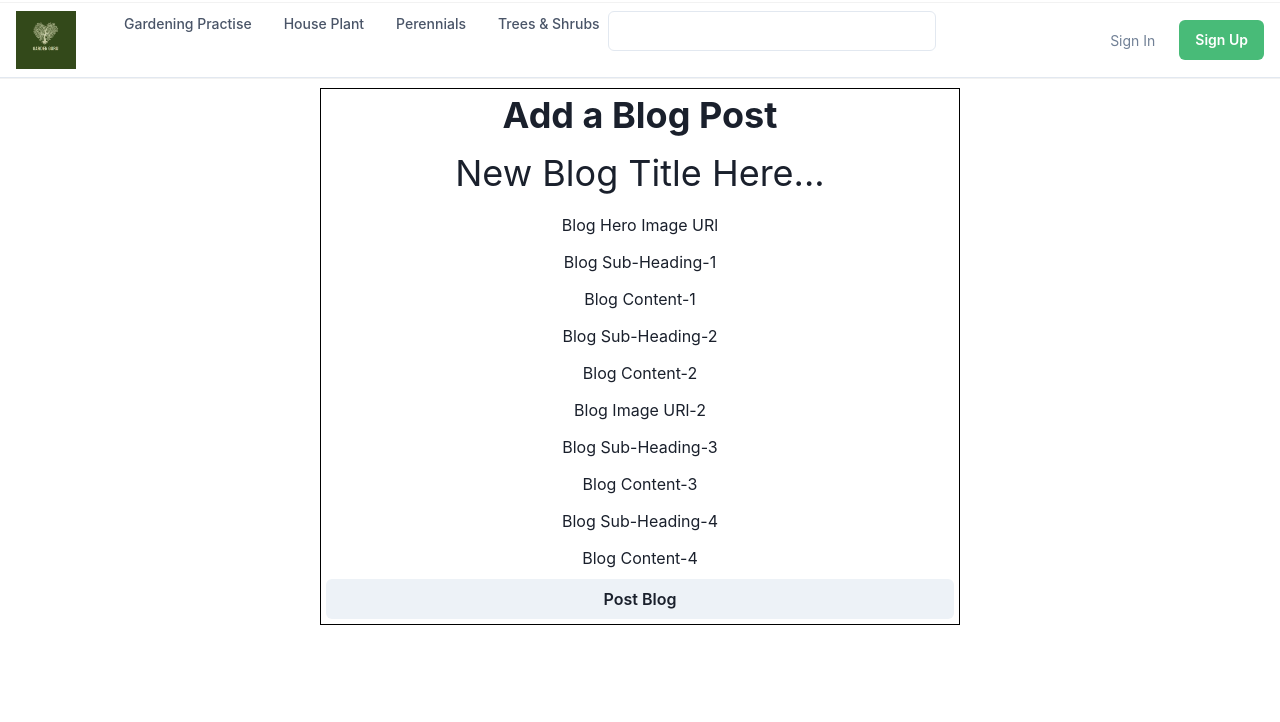
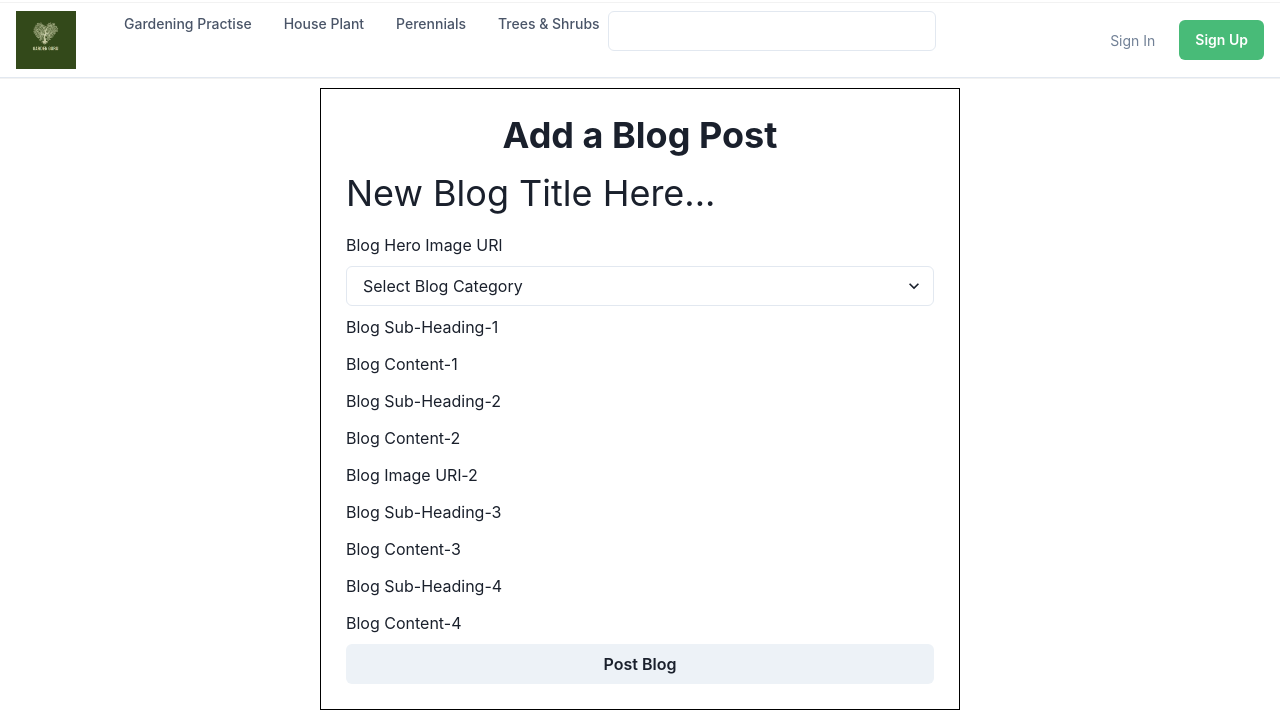
Before and after one commit to SanketPotdar121695/concerned-picture-9849, a React (Create React App) app in the folder Client/: page /addpost in a window 1280 px wide. Shown: the top 722 px of the page. Built offline with nearby package versions, Linux system fonts and the light colour scheme.

Commit message:
some improvments in ui

```diff
--- a/Client/src/pages/UserPages/Posts.jsx
+++ b/Client/src/pages/UserPages/Posts.jsx
@@ -1,5 +1,5 @@
 import React, { useState } from "react";
-import { Box, Button, Heading } from "@chakra-ui/react";
+import { Box, Button, Heading, Select } from "@chakra-ui/react";
 import {
   Editable,
   EditableInput,
@@ -10,6 +10,7 @@ import { useSelector, useDispatch } from "react-redux";
 import { postPostFn } from "../../redux/postReducer/action";
 const Posts = () => {
   const [title, setTitle] = useState("");
+  const [category, setCategory] = useState("");
   //Headings
   const [headingOne, setHeadingOne] = useState("");
   const [headingTwo, setHeadingTwo] = useState("");
@@ -26,8 +27,9 @@ const Posts = () => {
   const [blogimgURLTwo, setblogImgURLTwo] = useState("");
   const [blogimgURLThree, setblogImgURLThree] = useState("");
 
+  const [blogpost, setBlogpost] = useState({});
   const data = useSelector((store) => store.postReducer);
-  console.log(data);
+  // console.log(data);
   const dispatch = useDispatch();
 
   const handlePostBlog = () => {
@@ -53,13 +55,15 @@ const Posts = () => {
         descriptions: [contentOne, contentTwo, contentThree, contentFour],
         images: [blogimgURL, blogimgURLTwo, blogimgURLThree],
       },
+      category,
       cover_image: heroimgURL,
       date: `${new Date().toDateString()} ${new Date().toLocaleTimeString(
         "en-US"
       )}`,
     };
-    console.log(payload);
-    dispatch(postPostFn(payload));
+    setBlogpost(payload);
+    console.log(blogpost);
+    // dispatch(postPostFn(payload));
   };
 
   return (
@@ -72,12 +76,17 @@ const Posts = () => {
         display={"flex"}
         gap={"5px"}
         flexDirection={"column"}
-        padding={"5px"}
+        padding={"25px"}
         mt={"10px"}
       >
         {/* Heading */}
         <Heading as={"h1"}>Add a Blog Post</Heading>
-        <Editable defaultValue="New Blog Title Here..." fontSize="4xl">
+        <Editable
+          // defaultValue="New Blog Title Here..."
+          placeholder="New Blog Title Here..."
+          fontSize="4xl"
+          textAlign={"left"}
+        >
           <EditablePreview />
           <EditableInput
             value={title}
@@ -85,23 +94,33 @@ const Posts = () => {
           />
         </Editable>
         {/* Hero Image URL */}
-        <Editable defaultValue="Blog Hero Image URl">
+        <Editable placeholder="Blog Hero Image URl" textAlign={"left"}>
           <EditablePreview />
           <EditableInput
             value={heroimgURL}
             onChange={(e) => setHeroImgURL(e.target.value)}
           />
         </Editable>
+        {/* Blog Category */}
+        <Select
+          placeholder="Select Blog Category"
+          value={category}
+          onChange={(e) => setCategory(e.target.value)}
+        >
+          <option value="Houseplants">Houseplants</option>
+          <option value="Perennials">Perennials</option>
+          <option value="Indoor">Indoor </option>
+        </Select>
         {/* Blog Sub-Heading-1 */}
-        <Editable defaultValue="Blog Sub-Heading-1">
-          <EditablePreview textAlign={"left"} />
+        <Editable textAlign={"left"} placeholder="Blog Sub-Heading-1">
+          <EditablePreview />
           <EditableInput
             value={headingOne}
             onChange={(e) => setHeadingOne(e.target.value)}
           />
         </Editable>
         {/* Blog Content-1 */}
-        <Editable defaultValue="Blog Content-1">
+        <Editable defaultValue="Blog Content-1" textAlign={"left"}>
           <EditablePreview />
           <EditableTextarea
             value={contentOne}
@@ -109,7 +128,7 @@ const Posts = () => {
           />
         </Editable>
         {/* Blog Sub-Heading-2 */}
-        <Editable defaultValue="Blog Sub-Heading-2">
+        <Editable defaultValue="Blog Sub-Heading-2" textAlign={"left"}>
           <EditablePreview />
           <EditableInput
             value={headingTwo}
@@ -117,42 +136,42 @@ const Posts = () => {
           />
         </Editable>
         {/* Blog Content-2 */}
-        <Editable defaultValue="Blog Content-2">
+        <Editable defaultValue="Blog Content-2" textAlign={"left"}>
           <EditablePreview />
           <EditableTextarea
             value={contentTwo}
             onChange={(e) => setContentTwo(e.target.value)}
           />
         </Editable>
-        <Editable defaultValue="Blog Image URl-2">
+        <Editable defaultValue="Blog Image URl-2" textAlign={"left"}>
           <EditablePreview />
           <EditableInput
             value={blogimgURL}
             onChange={(e) => setblogImgURL(e.target.value)}
           />
         </Editable>{" "}
-        <Editable defaultValue="Blog Sub-Heading-3">
+        <Editable defaultValue="Blog Sub-Heading-3" textAlign={"left"}>
           <EditablePreview />
           <EditableInput
             value={headingThree}
             onChange={(e) => setHeadingThree(e.target.value)}
           />
         </Editable>
-        <Editable defaultValue="Blog Content-3">
+        <Editable defaultValue="Blog Content-3" textAlign={"left"}>
           <EditablePreview />
           <EditableInput
             value={contentThree}
             onChange={(e) => setContentThree(e.target.value)}
           />
         </Editable>{" "}
-        <Editable defaultValue="Blog Sub-Heading-4">
+        <Editable defaultValue="Blog Sub-Heading-4" textAlign={"left"}>
           <EditablePreview />
           <EditableInput
             value={headingFour}
             onChange={(e) => setHeadingFour(e.target.value)}
           />
         </Editable>
-        <Editable defaultValue="Blog Content-4">
+        <Editable defaultValue="Blog Content-4" textAlign={"left"}>
           <EditablePreview />
           <EditableInput
             value={contentFour}
```
